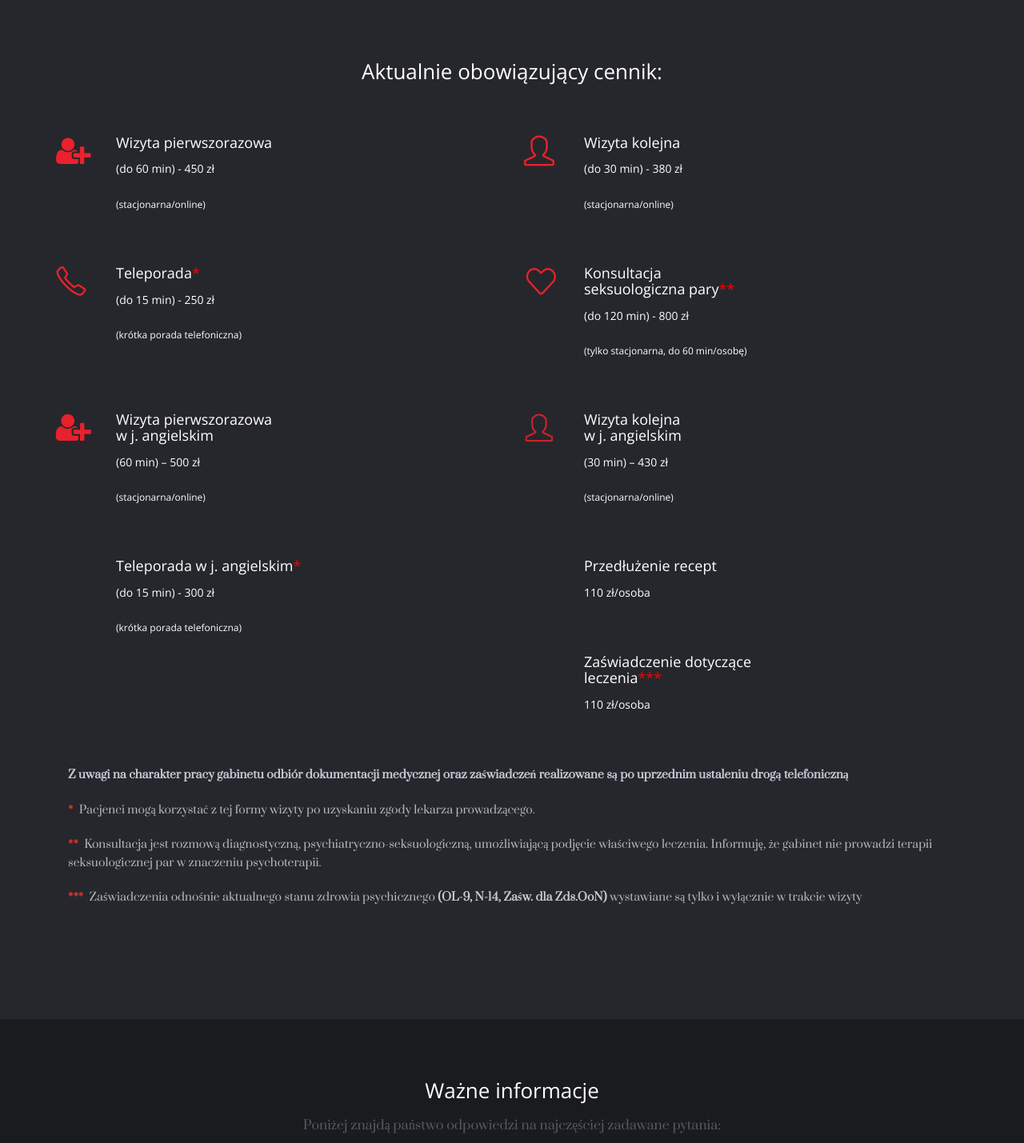
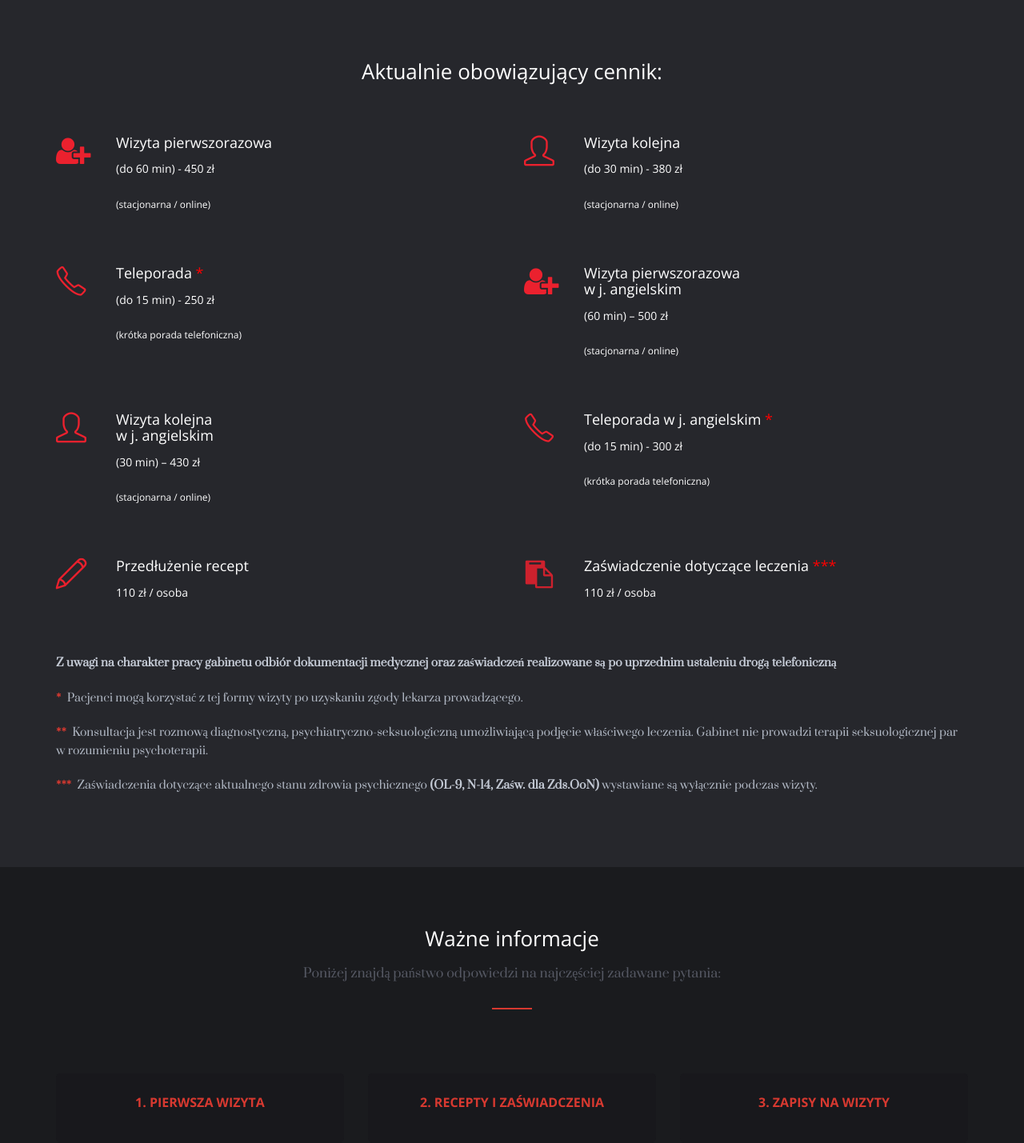
Before and after one commit to janowak1984-cmd/terminarz, a Flask app: page / in a window 1280 px wide. Shown: the part 3590-5019 px from the top of the page at 80% size. Run offline with Flask 3, Linux system fonts and the light colour scheme; data that the repository does not hold is empty; parts of the project's set-up code (start-up, migrations or seed data) failed here and were passed over; some libraries are stand-ins or nearby versions; some web fonts are replaced.

Commit message:
Poprawki wizualne w tym dodano regulamin

```diff
--- a/static/site/css/style.css
+++ b/static/site/css/style.css
@@ -1811,3 +1811,7 @@ html, body {
     order: 1;
   }
 }
+
+.row.lang > div:nth-child(2n+1) {
+    clear: left;
+}
--- a/static/site/index.html
+++ b/static/site/index.html
@@ -630,9 +630,9 @@
           <div class="box-services">
             <i class="icon-user-plus to-animate-2"></i>
             <div class="fh5co-post to-animate">
-              <h3>Wizyta pierwszorazowa<br></h3>
+              <h3>Wizyta pierwszorazowa</h3>
               <h5>(do 60 min) - 450 zł</h5>
-              <h6>(stacjonarna/online)</h6>
+              <h6>(stacjonarna / online)</h6>
             </div>
           </div>
         </div>
@@ -641,9 +641,9 @@
           <div class="box-services">
             <i class="icon-user to-animate-2"></i>
             <div class="fh5co-post to-animate">
-              <h3>Wizyta kolejna<br></h3>
-			  <h5> (do 30 min) - 380 zł</h5>
-              <h6>(stacjonarna/online)</h6>
+              <h3>Wizyta kolejna</h3>
+              <h5>(do 30 min) - 380 zł</h5>
+              <h6>(stacjonarna / online)</h6>
             </div>
           </div>
         </div>
@@ -652,20 +652,9 @@
           <div class="box-services">
             <i class="icon-phone to-animate-2"></i>
             <div class="fh5co-post to-animate">
-              <h3>Teleporada<span style="color:red;">*</span><br></h3>
-			  <h5> (do 15 min) - 250 zł</h5>
+              <h3>Teleporada <span style="color:red;">*</span></h3>
+              <h5>(do 15 min) - 250 zł</h5>
               <h6>(krótka porada telefoniczna)</h6>
-            </div>
-          </div>
-        </div>
-
-        <div class="col-md-6">
-          <div class="box-services">
-            <i class="icon-heart to-animate-2"></i>
-            <div class="fh5co-post to-animate">
-              <h3>Konsultacja<br>seksuologiczna pary<span style="color:red;">**</span> </h3>
-			  <h5>(do 120 min) - 800 zł</h5>
-			  <h6>(tylko stacjonarna, do 60 min/osobę)</h6>
             </div>
           </div>
         </div>
@@ -674,9 +663,9 @@
           <div class="box-services">
             <i class="icon-user-plus to-animate-2"></i>
             <div class="fh5co-post to-animate">
-              <h3>Wizyta pierwszorazowa <br> w j. angielskim</h3>
+              <h3>Wizyta pierwszorazowa<br>w j. angielskim</h3>
               <h5>(60 min) – 500 zł</h5>
-			  <h6>(stacjonarna/online)</h6>
+              <h6>(stacjonarna / online)</h6>
             </div>
           </div>
         </div>
@@ -685,9 +674,9 @@
           <div class="box-services">
             <i class="icon-user to-animate-2"></i>
             <div class="fh5co-post to-animate">
-              <h3>Wizyta kolejna <br>w j. angielskim</h3>
-			  <h5> (30 min) – 430 zł</h5>
-			  <h6>(stacjonarna/online)</h6>
+              <h3>Wizyta kolejna<br>w j. angielskim</h3>
+              <h5>(30 min) – 430 zł</h5>
+              <h6>(stacjonarna / online)</h6>
             </div>
           </div>
         </div>
@@ -696,8 +685,8 @@
           <div class="box-services">
             <i class="icon-phone to-animate-2"></i>
             <div class="fh5co-post to-animate">
-              <h3>Teleporada w j. angielskim<span style="color:red;">*</span><br></h3>
-			  <h5> (do 15 min) - 300 zł</h5>
+              <h3>Teleporada w j. angielskim <span style="color:red;">*</span></h3>
+              <h5>(do 15 min) - 300 zł</h5>
               <h6>(krótka porada telefoniczna)</h6>
             </div>
           </div>
@@ -707,8 +696,8 @@
           <div class="box-services">
             <i class="icon-pencil to-animate-2"></i>
             <div class="fh5co-post to-animate">
-              <h3>Przedłużenie recept<br></h3>
-			  <h5>110 zł/osoba</h5>
+              <h3>Przedłużenie recept</h3>
+              <h5>110 zł / osoba</h5>
             </div>
           </div>
         </div>
@@ -717,8 +706,8 @@
           <div class="box-services">
             <i class="icon-clipboard to-animate-2"></i>
             <div class="fh5co-post to-animate">
-              <h3>Zaświadczenie dotyczące<br>leczenia<span style="color:red;">***</span></h3>
-              <h5>110 zł/osoba</h5>
+              <h3>Zaświadczenie dotyczące leczenia <span style="color:red;">***</span></h3>
+              <h5>110 zł / osoba</h5>
             </div>
           </div>
         </div>
@@ -732,7 +721,7 @@
           <div class="box-services">
             <i class="icon-user-plus to-animate-2"></i>
             <div class="fh5co-post to-animate">
-			  <h3>First-time visit<br></h3>
+              <h3>First-time visit</h3>
               <h5>(up to 60 min) – 450 PLN</h5>
               <h6>(in-office / online)</h6>
             </div>
@@ -743,7 +732,7 @@
           <div class="box-services">
             <i class="icon-user to-animate-2"></i>
             <div class="fh5co-post to-animate">
-			  <h3>Follow-up visit<br></h3>
+              <h3>Follow-up visit</h3>
               <h5>(up to 30 min) – 380 PLN</h5>
               <h6>(in-office / online)</h6>
             </div>
@@ -754,20 +743,9 @@
           <div class="box-services">
             <i class="icon-phone to-animate-2"></i>
             <div class="fh5co-post to-animate">
-			  <h3>Telephone consultation<span style="color:red;">*</span><br></h3>
+              <h3>Telephone consultation <span style="color:red;">*</span></h3>
               <h5>(up to 15 min) – 250 PLN</h5>
-			  <h6>(brief consultation via phone call)</h6>
-            </div>
-          </div>
-        </div>
-
-        <div class="col-md-6">
-          <div class="box-services">
-            <i class="icon-heart to-animate-2"></i>
-            <div class="fh5co-post to-animate">
-          <h3>Couples sexology<br>consultation<span style="color:red;">**</span></h3>
-          <h5>(up to 120 min) – 800 PLN</h5>
-          <h6>(in-office only, up to 60 min per person)</h6>
+              <h6>(brief consultation via phone)</h6>
             </div>
           </div>
         </div>
@@ -776,7 +754,7 @@
           <div class="box-services">
             <i class="icon-user-plus to-animate-2"></i>
             <div class="fh5co-post to-animate">
-			  <h3>First-time visit in English<br></h3>
+              <h3>First-time visit in English</h3>
               <h5>(up to 60 min) – 500 PLN</h5>
               <h6>(in-office / online)</h6>
             </div>
@@ -787,7 +765,7 @@
           <div class="box-services">
             <i class="icon-user to-animate-2"></i>
             <div class="fh5co-post to-animate">
-			  <h3>Follow-up visit in English<br></h3>
+              <h3>Follow-up visit in English</h3>
               <h5>(up to 30 min) – 430 PLN</h5>
               <h6>(in-office / online)</h6>
             </div>
@@ -798,19 +776,18 @@
           <div class="box-services">
             <i class="icon-phone to-animate-2"></i>
             <div class="fh5co-post to-animate">
-			<h3>Telephone consultation<br>in English<span style="color:red;">*</span><br></h3>
+              <h3>Telephone consultation in English <span style="color:red;">*</span></h3>
               <h5>(up to 15 min) – 300 PLN</h5>
               <h6>(brief telephone consultation)</h6>
             </div>
           </div>
         </div>
 
-        <!-- 🔽 ZMIENIONE IKONY -->
         <div class="col-md-6">
           <div class="box-services">
             <i class="icon-pencil to-animate-2"></i>
             <div class="fh5co-post to-animate">
-			  <h3>Prescription renewal<br></h3>
+              <h3>Prescription renewal</h3>
               <h5>110 PLN / person</h5>
             </div>
           </div>
@@ -820,32 +797,33 @@
           <div class="box-services">
             <i class="icon-clipboard to-animate-2"></i>
             <div class="fh5co-post to-animate">
-			  <h3>Medical certificate<br>issuance <span style="color:red;">***</span></h3>
+              <h3>Medical certificate issuance <span style="color:red;">***</span></h3>
               <h5>110 PLN / person</h5>
             </div>
           </div>
         </div>
 
       </div>
-		<div class="col-md-12 section-heading text-center pricing-notes">
-			<div class="row lang lang-pl">
-				<div class="col-md-12 subtext">
+
+      <!-- ================= NOTES ================= -->
+      <div class="row pricing-notes">
+
+        <div class="col-md-12 lang lang-pl subtext text-center">
           <p><b>Z uwagi na charakter pracy gabinetu odbiór dokumentacji medycznej oraz zaświadczeń realizowane są po uprzednim ustaleniu drogą telefoniczną</b></p>
           <p><span class="note-mark">*</span> Pacjenci mogą korzystać z tej formy wizyty po uzyskaniu zgody lekarza prowadzącego.</p>
-					<p><span class="note-mark">**</span> Konsultacja jest rozmową diagnostyczną, psychiatryczno-seksuologiczną, umożliwiającą podjęcie właściwego leczenia. Informuję, że gabinet nie prowadzi terapii seksuologicznej par w znaczeniu psychoterapii.</p>
-					<p><span class="note-mark">***</span> Zaświadczenia odnośnie aktualnego stanu zdrowia psychicznego <b>(OL-9, N-14, Zaśw. dla Zds.OoN)</b> wystawiane są tylko i wyłącznie w trakcie wizyty</p>
-				</div>
+          <p><span class="note-mark">**</span> Konsultacja jest rozmową diagnostyczną, psychiatryczno-seksuologiczną umożliwiającą podjęcie właściwego leczenia. Gabinet nie prowadzi terapii seksuologicznej par w rozumieniu psychoterapii.</p>
+          <p><span class="note-mark">***</span> Zaświadczenia dotyczące aktualnego stanu zdrowia psychicznego <b>(OL-9, N-14, Zaśw. dla Zds.OoN)</b> wystawiane są wyłącznie podczas wizyty.</p>
         </div>
 
-			<div class="row lang lang-en">
-				<div class="col-md-12 subtext">
-					<p><b>Due to the nature of the practice, the collection of medical records and certificates is carried out only after prior arrangement by phone.</b></p>
-					<p><span class="note-mark">*</span> Patients may use this type of visit only after obtaining the consent of the attending physician.</p>
-					<p><span class="note-mark">**</span> The consultation is a diagnostic psychiatric and sexological interview enabling appropriate treatment decisions. Please note that the practice does not provide couple sex therapy in the sense of psychotherapy.</p>
-					<p><span class="note-mark">***</span> Certificates regarding the current mental health status <b>(OL-9, N-14, Zaśw. dla Zds.OoN)</b> are issued exclusively during a medical visit.</p>
+        <div class="col-md-12 lang lang-en subtext text-center">
+          <p><b>Due to the nature of the practice, medical records and certificates can be collected only after prior arrangement by phone.</b></p>
+          <p><span class="note-mark">*</span> Patients may use this form of consultation only after obtaining the consent of the attending physician.</p>
+          <p><span class="note-mark">**</span> The consultation is a diagnostic psychiatric and sexological interview enabling appropriate treatment decisions. The practice does not provide couples sex therapy in the sense of psychotherapy.</p>
+          <p><span class="note-mark">***</span> Certificates regarding current mental health status <b>(OL-9, N-14, Zaśw. dla Zds.OoN)</b> are issued exclusively during a medical visit.</p>
         </div>
+
       </div>
-		</div>
+
     </div>
   </div>
 </section>
@@ -929,7 +907,7 @@
 					<div class="col-md-4 lang lang-pl">
 						<div class="team-box text-center to-animate-2">
 							<h3><a onclick="document.getElementById('fq8').classList.toggle('hidden');">8. Konsultacje seksuologiczne</a></h3>
-							<span id="fq8" class="position hidden">Udzielam medycznych konsultacji seksuologicznych, w tym dla par, które mają charakter diagnostyczno-psychiatryczno-seksuologiczny. Nie prowadzę terapii seksuologicznej w rozumieniu psychoterapii (w tym psychoterapii par)</span>
+							<span id="fq8" class="position hidden">Konsultacje seksuologiczne mają charakter diagnostyczno-psychiatryczno-seksuologiczny. Nie stanowią terapii seksuologicznej w rozumieniu psychoterapii, w tym psychoterapii par. Obecnie nie ma możliwości umówienia wizyty w formie terapii seksuologicznej ani psychoterapii (w tym psychoterapii par).</span>
 						</div>
 					</div>
 
@@ -978,7 +956,7 @@
 					<div class="col-md-4 lang lang-pl">
 						<div class="team-box text-center to-animate-2">
 							<h3><a onclick="document.getElementById('fq15').classList.toggle('hidden');">15. Wizyty online</a></h3>
-							<span id="fq15" class="position hidden">Po zapisie na wizytę w formie online pacjent otrzymuje link do połączenia (MS Teams, Zoom, WhatsApp). W celu ustalenia szczegółów należy kontaktować się z gabinetem.</span>
+							<span id="fq15" class="position hidden">Po zarezerwowaniu i opłaceniu wizyty online pacjent otrzyma link do połączenia (Google Meet), umożliwiający udział w konsultacji w ustalonym terminie.</span>
 						</div>
 					</div>
 				</div>
@@ -1038,7 +1016,7 @@
 					<div class="col-md-4 lang lang-en">
 						<div class="team-box text-center to-animate-2">
 							<h3><a onclick="document.getElementById('fq8en').classList.toggle('hidden');">8. Sexological Consultations</a></h3>
-							<span id="fq8en" class="position hidden">I provide medical sexological consultations, including for couples, which are diagnostic, psychiatric, and sexological in nature. I do not provide sexological therapy in the sense of psychotherapy.</span>
+							<span id="fq8en" class="position hidden">Sexological consultations are of a diagnostic, psychiatric and sexological nature. They do not constitute sexological therapy understood as psychotherapy, including couples psychotherapy. Currently, appointments in the form of sexological therapy or psychotherapy (including couples psychotherapy) are not available.</span>
 						</div>
 					</div>
 
@@ -1086,7 +1064,7 @@
 					<div class="col-md-4 lang lang-en">
 						<div class="team-box text-center to-animate-2">
 							<h3><a onclick="document.getElementById('fq15en').classList.toggle('hidden');">15. Online appointments</a></h3>
-							<span id="fq15en" class="position hidden"><b>After registering for an appointment online, the patient receives a link to connect (MSTeams, Zoom, WhatsApp). Please contact the office for details.</b></span>
+							<span id="fq15en" class="position hidden"><b>After booking and completing the payment for an online appointment, the patient will receive a Google Meet link to join the consultation at the scheduled time.</b></span>
 						</div>
 					</div>
 				</div>
@@ -1147,6 +1125,19 @@
     <strong>bobinska-gabinet.pl</strong>.
     The only official website is
     <strong>www.kingabobinska.pl</strong>.
+  </p>
+
+  <!-- REGULAMIN -->
+  <p class="footer-links lang lang-pl">
+    <a href="/static/site/files/Regulamin_swiadczenia_uslug_medycznych_IPL_Kinga_Bobinska.pdf" target="_blank" rel="noopener">
+      Regulamin świadczenia usług medycznych
+    </a>
+  </p>
+
+  <p class="footer-links lang lang-en">
+    <a href="/static/site/files/Regulamin_swiadczenia_uslug_medycznych_IPL_Kinga_Bobinska.pdf" target="_blank" rel="noopener">
+      Terms and conditions of medical services
+    </a>
   </p>
 </div>
 
```
Also changed, not shown: 1 other file. Lines whose indentation alone changed are shown as unchanged.
